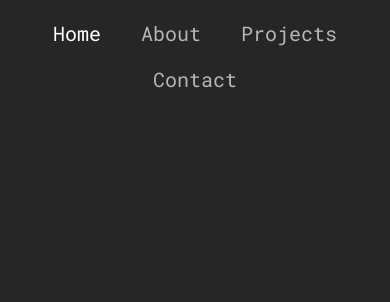
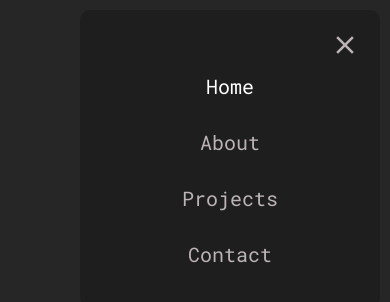
Before and after one commit to nerdyspook/nerdyspook-react-portfolio, a React (Create React App) app: page / in a window 390 px wide. Shown: the top 302 px of the page. Built offline with nearby package versions, Linux system fonts and the light colour scheme.

Commit message:
responsiveness added

```diff
--- a/src/components/Navbar.jsx
+++ b/src/components/Navbar.jsx
@@ -1,5 +1,7 @@
 import React from 'react';
 import { NavLink } from 'react-router-dom';
+
+import { MdClose, MdMenu } from 'react-icons/md';
 import styled from 'styled-components';
 
 const NavbarStyles = styled.div`
@@ -35,6 +37,57 @@ const NavbarStyles = styled.div`
     }
     .active {
       color: var(--white);
+      // font-size: 2.2rem;
+    }
+  }
+
+  .mobile-menu-icon {
+    position: absolute;
+    right: 1rem;
+    top: 1rem;
+    width: 4rem;
+
+    cursor: pointer;
+    outline: none;
+
+    display: none;
+  }
+
+  .closeNavIcon {
+    display: none;
+  }
+
+  @media screen and (max-width: 768px) {
+    .mobile-menu-icon {
+      display: block;
+    }
+
+    .navItems {
+      transition: 0.3s ease transform;
+      background-color: var(--deep-dark);
+      padding: 2rem;
+      max-width: 300px;
+      width: 90%;
+      border-radius: 1rem;
+
+      position: absolute;
+      right: 1rem;
+      top: var(--top);
+
+      .closeNavIcon {
+        display: block;
+        width: 3rem;
+        margin: 0 0 0 auto;
+
+        cursor: pointer;
+        * {
+          pointer-events: none;
+        }
+      }
+      li {
+        display: block;
+        margin-bottom: 1rem;
+      }
     }
   }
 `;
@@ -42,7 +95,13 @@ const NavbarStyles = styled.div`
 export default function Navbar() {
   return (
     <NavbarStyles>
-      <ul>
+      <div className="mobile-menu-icon">
+        <MdMenu />
+      </div>
+      <ul className="navItems">
+        <div className="closeNavIcon">
+          <MdClose />
+        </div>
         <li>
           <NavLink exact to="/">
             Home
--- a/src/styles/GlobalStyle.js
+++ b/src/styles/GlobalStyle.js
@@ -13,6 +13,8 @@ const GlobalStyles = createGlobalStyle`
     --gray-2: #363636;
     --white : white;
     --black: black;
+
+    --top: 1rem;
   }
   html{
     font-size: 10px;
```
